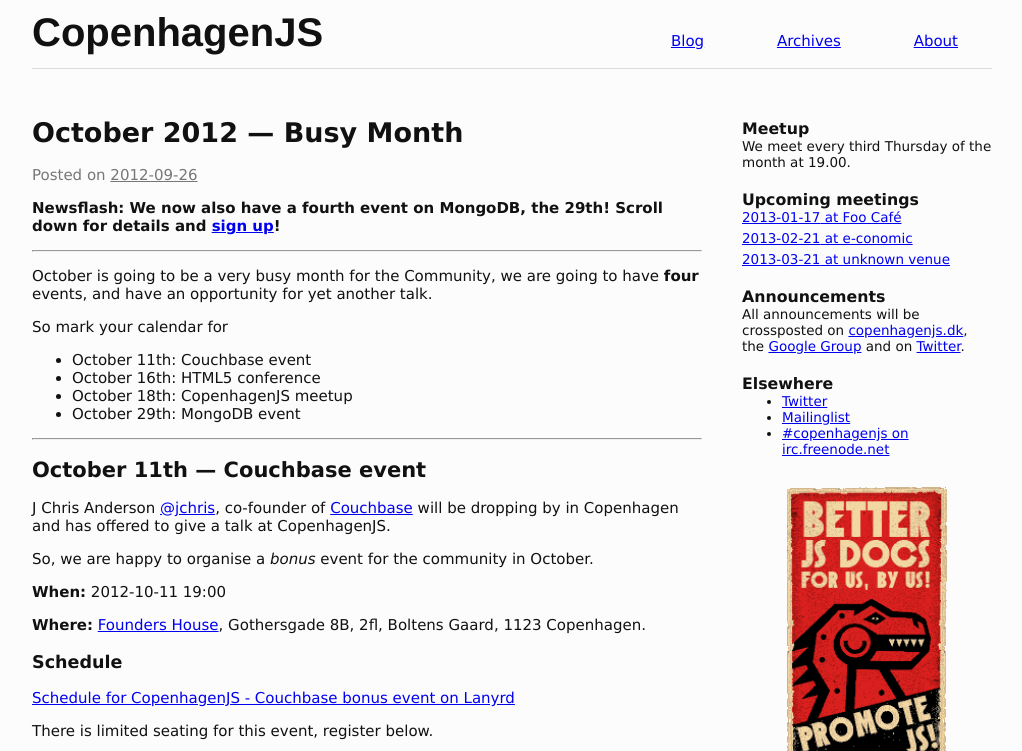
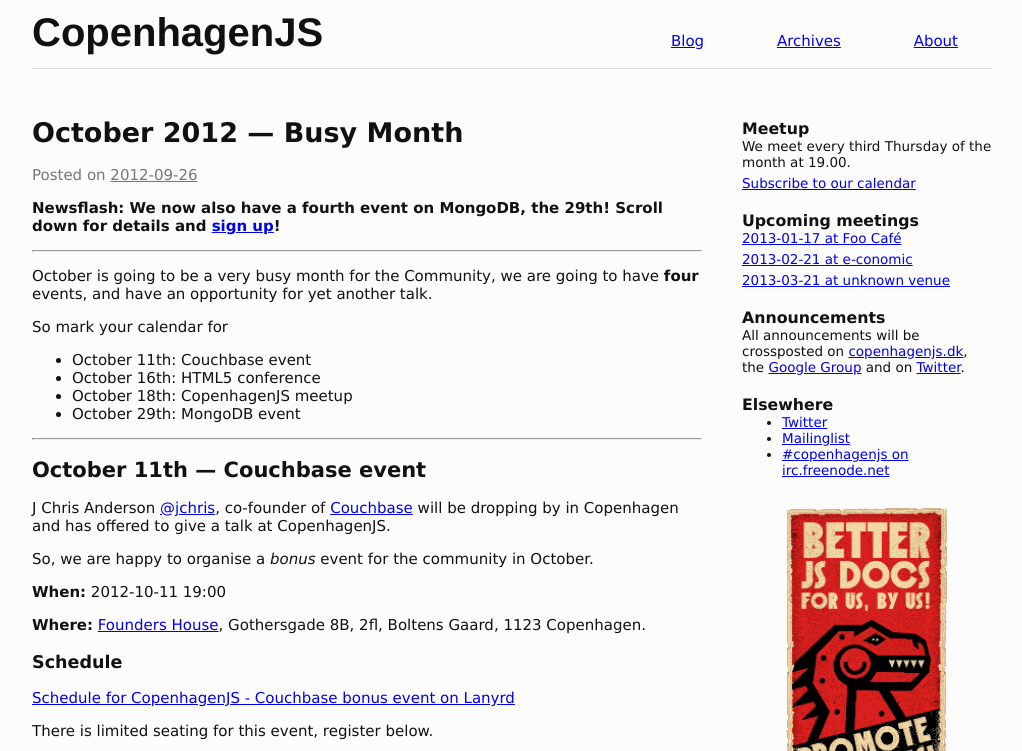
Before and after one commit to copenhagenjs/copenhagenjs.dk, a Jekyll site: the page built from index.html, in a window 1280 px wide and 900 px high, cut to the strip 0-751 px from the top of the window. Shown: the whole strip, without its empty margins (128-1150 px from the left). Built offline with Jekyll 4.4.1, drawn with Linux system fonts in a browser that asks for light colours; Markdown is read by kramdown in place of the engine named in the settings; a script that is not in the unit is left out.

Commit message:
Added link to ical subscription

```diff
--- a/_layouts/default.html
+++ b/_layouts/default.html
@@ -43,6 +43,7 @@
 				<div class="sidebar">
 					<h3>Meetup</h3>
 					<p>We meet every third Thursday of the month at 19.00.</p>
+					<p><a href="http://lanyrd.com/series/copenhagenjs/save-to-calendar/">Subscribe to our calendar</a></p>
           {% include upcoming.md %}
 
           <h3>Announcements</h3>
```
